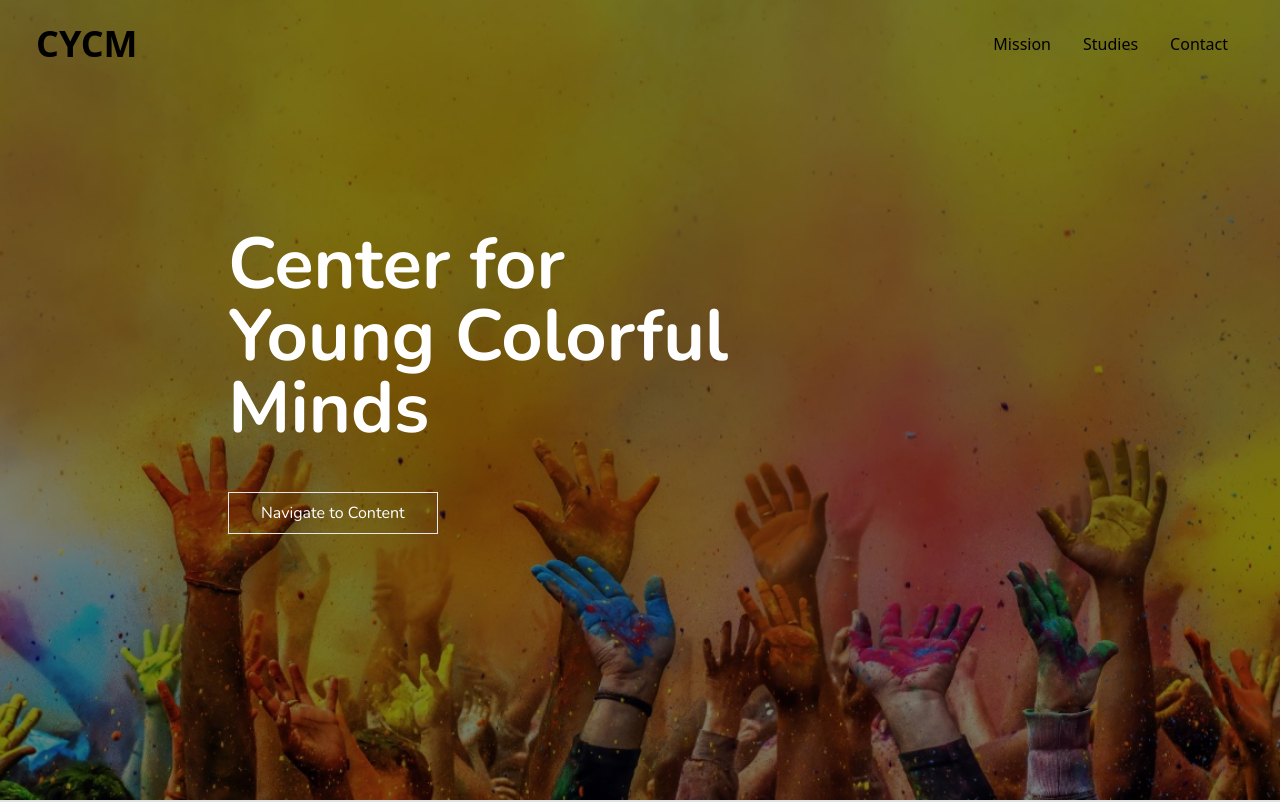
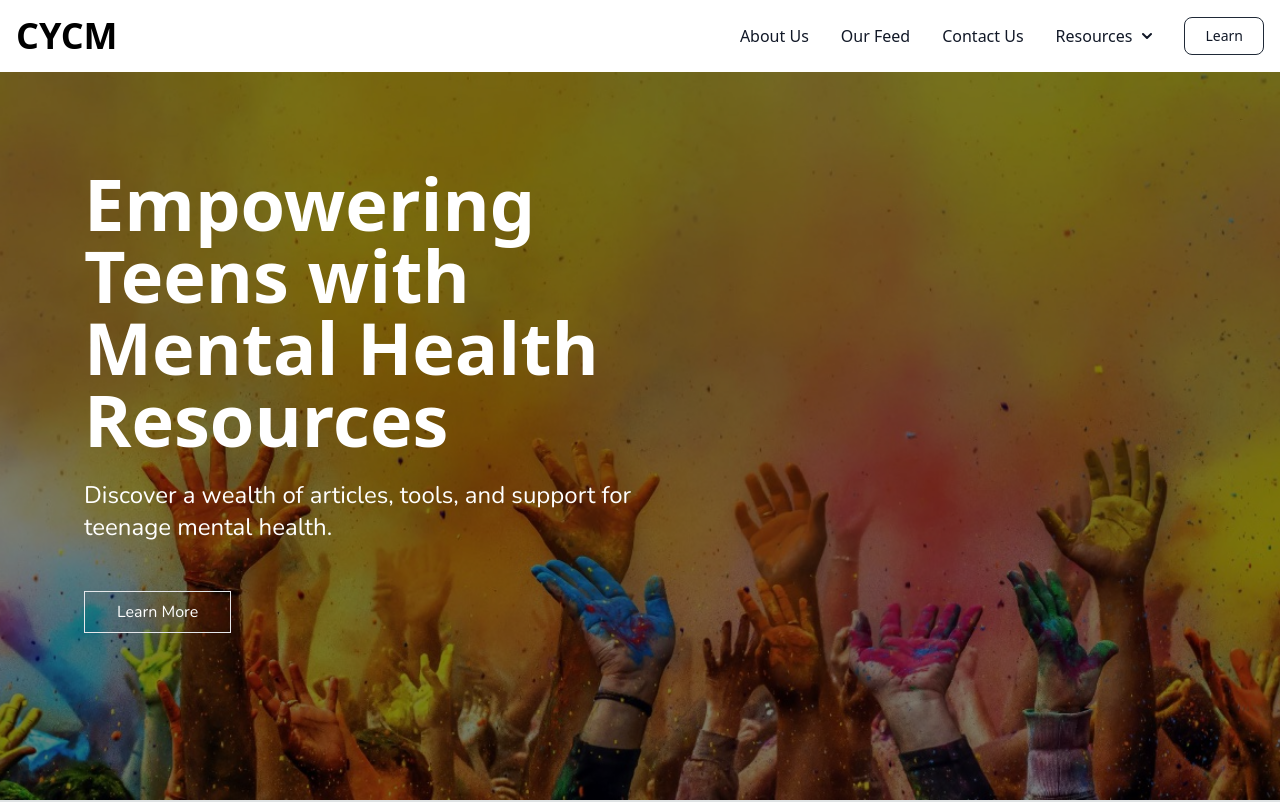
Before and after one commit to hicsail/cycm-next, a Next.js app: page / in a window 1280 px wide. Shown: the top 802 px of the page. Built offline with nearby package versions, Linux system fonts and the light colour scheme.

Commit message:
adjust navbar and fine tune top portion of the page

```diff
--- a/components/Hero.tsx
+++ b/components/Hero.tsx
@@ -1,20 +1,19 @@
 import React from "react";
 
 interface Props {
-  heading: string
+  heading: string;
 }
 
 const Hero = ({ heading }: Props) => {
   return (
     <div className="flex items-center justify-center h-screen mb-[48px] bg-fixed bg-center bg-cover custom-img">
       {/* Overlay */}
-      <div className="absolute top-0 left-0 right-0 bottom-0 bg-black/50 z-[2]">
+      <div className="flex items-center w-full h-screen bg-black/50 z-[2]">
         {/* Content */}
-        <div className="p-5 text-white z[2] ml-52 mt-52 max-w-xl">
-          <h1 className="text-7xl font-bold">
-            { heading }
-          </h1>
-          <button className="px-8 py-2 border border mt-12">Navigate to Content</button>
+        <div className="ml-[5%] p-5 text-white z[2] max-w-2xl">
+          <h1 className="text-7xl font-sans font-bold">{heading}</h1>
+          <p className="text-2xl mt-6">Discover a wealth of articles, tools, and support for teenage mental health.</p>
+          <button className="px-8 py-2 border border mt-12">Learn More</button>
         </div>
       </div>
     </div>
--- a/components/Navbar.tsx
+++ b/components/Navbar.tsx
@@ -1,80 +1,115 @@
 import Link from "next/link";
 import React, { useState, useEffect } from "react";
-import { AiOutlineMenu, AiOutlineClose } from "react-icons/ai";
 
 const Navbar = () => {
+  const [open, setOpen] = useState(false);
 
-  const [nav, setNav] = useState(false);
-  const [color, setColor] = useState('transparent');
-  const [textColor, setTextColor] = useState('white');
-
-  const handleNav = () => {
-    setNav(!nav);
-  };
+  const navigation = [
+    {
+      name: "About Us",
+      href: "#",
+    },
+    {
+      name: "Our Feed",
+      href: "#",
+    },
+    {
+      name: "Contact Us",
+      href: "#",
+    },
+  ];
 
   useEffect(() => {
-    const changeBackground = () => {
-      if (window.scrollY >= 80) {
-        setColor('black');
-        setTextColor('white');
-      } else {
-        setColor('transparent');
-        setTextColor('black');
-      }
-    }
-    window.addEventListener('scroll', changeBackground);
+    const closeDropdown = (e: MouseEvent) => {
+      if (open && !document.querySelector("#navbar-dropdown")?.contains(e.target as Node)) setOpen(false);
+    };
+
+    document.addEventListener("mousedown", closeDropdown);
+
     return () => {
-      window.removeEventListener('scroll', changeBackground);
-    }
-  }, []);
+      document.removeEventListener("mousedown", closeDropdown);
+    };
+  }, [open]);
 
   return (
-    <div style={{
-      backgroundColor: color,
-    }} className="fixed left-0 top-0 w-full z-10 ease-in duration-300">
-      <div className="max-w-[1240px] m-auto flex justify-between items-center p-4">
+    <nav className="fixed bg-white border-gray-200 top-0 w-full z-10">
+      <div className="max-w-screen-xl flex flex-wrap items-center justify-between mx-auto p-4">
         <Link href="/">
           <h1 className="font-bold text-4xl">CYCM</h1>
         </Link>
-        <ul className="hidden sm:flex">
-          <li className="p-4">
-            <Link href="/#about">Mission</Link>
-          </li>
-          <li className="p-4">
-            <Link href="/studies">Studies</Link>
-          </li>
-          <li className="p-4">
-            <Link href="/contact">Contact</Link>
-          </li>
-        </ul>
-
-        {/* Mobile Button */}
-        <div className="block sm:hidden z-10">
-          {
-            nav ? (
-              <AiOutlineClose className="text-4xl" onClick={handleNav} />
-            ) : (
-              <AiOutlineMenu className="text-4xl" onClick={handleNav} />
-            )
-          }
-        </div>
-        {/* Mobile Menu */ }
-        <div className={nav ? "sm:hidden absolute top-0 left-0 right-0 bottom-0 flex justify-center items-center w-full h-screen bg-black text-center ease-in duration-300"
-        : "sm:hidden absolute top-0 left-[-100%] right-0 bottom-0 flex justify-center items-center w-full h-screen bg-black text-center ease-in duration-300"}>
-          <ul>
-            <li className="p-4 text-4xl hover:text-gray-500">
-              <Link href="/#about">Mission</Link>
+        <div className="hidden w-full md:block md:w-auto" id="navbar-dropdown">
+          <ul className="flex flex-col font-medium p-4 md:p-0 mt-4 border border-gray-100 rounded-lg bg-gray-50 md:flex-row md:space-x-8 md:mt-0 md:border-0 md:bg-white items-center">
+            {navigation.map((item) => (
+              <li key={item.name}>
+                <a
+                  href={item.href}
+                  className="block py-2 pl-3 pr-4 text-gray-900 rounded hover:bg-gray-100 md:hover:bg-transparent md:border-0 md:hover:text-blue-700 md:p-0"
+                >
+                  {item.name}
+                </a>
+              </li>
+            ))}
+            <li>
+              <div className="relative inline-block text-left">
+                <div>
+                  <button
+                    type="button"
+                    onClick={() => setOpen(!open)}
+                    data-dropdown-toggle="dropdownNavbar"
+                    className="flex items-center justify-between w-full py-2 pl-3 pr-4 text-gray-900 rounded hover:bg-gray-100 md:hover:bg-transparent md:border-0 md:hover:text-blue-700 md:p-0 md:w-auto"
+                  >
+                    Resources
+                    <svg
+                      className="w-2.5 h-2.5 ml-2.5"
+                      aria-hidden="true"
+                      xmlns="http://www.w3.org/2000/svg"
+                      fill="none"
+                      viewBox="0 0 10 6"
+                    >
+                      <path
+                        stroke="currentColor"
+                        strokeLinecap="round"
+                        strokeLinejoin="round"
+                        strokeWidth="2"
+                        d="m1 1 4 4 4-4"
+                      />
+                    </svg>
+                  </button>
+                </div>
+                {open && (
+                  <div
+                    id="dropdownNavbar"
+                    className="absolute right-0 z-10 mt-2 w-56 origin-top-right divide-y divide-gray-100 rounded-md bg-white shadow-lg ring-1 ring-black ring-opacity-5 focus:outline-none"
+                    role="menu"
+                    aria-orientation="vertical"
+                    aria-labelledby="menu-button"
+                  >
+                    <div className="py-1" role="none">
+                      <a href="#" className="text-gray-700 block px-4 py-2 text-sm hover:bg-gray-100" role="menuitem">
+                        item 0
+                      </a>
+                    </div>
+                    <div className="py-1" role="none">
+                      <a href="#" className="text-gray-700 block px-4 py-2 text-sm hover:bg-gray-100" role="menuitem">
+                        item 1
+                      </a>
+                    </div>
+                  </div>
+                )}
+              </div>
             </li>
-            <li className="p-4 text-4xl hover:text-gray-500">
-              <Link href="/contact">Contact</Link>
-            </li>
-            <li className="p-4 text-4xl hover:text-gray-500">
-              <Link href="/mission">Mission</Link>
+            <li>
+              <button
+                type="button"
+                className="text-gray-900 hover:text-white border border-gray-800 hover:bg-gray-900 focus:ring-4 focus:outline-none focus:ring-gray-300 font-medium rounded-lg text-sm px-5 py-2 text-center"
+              >
+                Learn
+              </button>
             </li>
           </ul>
         </div>
       </div>
-    </div>
+    </nav>
   );
 };
 
--- a/pages/index.tsx
+++ b/pages/index.tsx
@@ -51,7 +51,7 @@ export default function Home() {
     <main
       className={`${nunito.className}`}
     >
-      <Hero heading="Center for Young Colorful Minds"/>
+      <Hero heading="Empowering Teens with Mental Health Resources"/>
       <Mission/>
       <CurrentState />
       <Slider sliderDataList={sliderDataList} />
```
